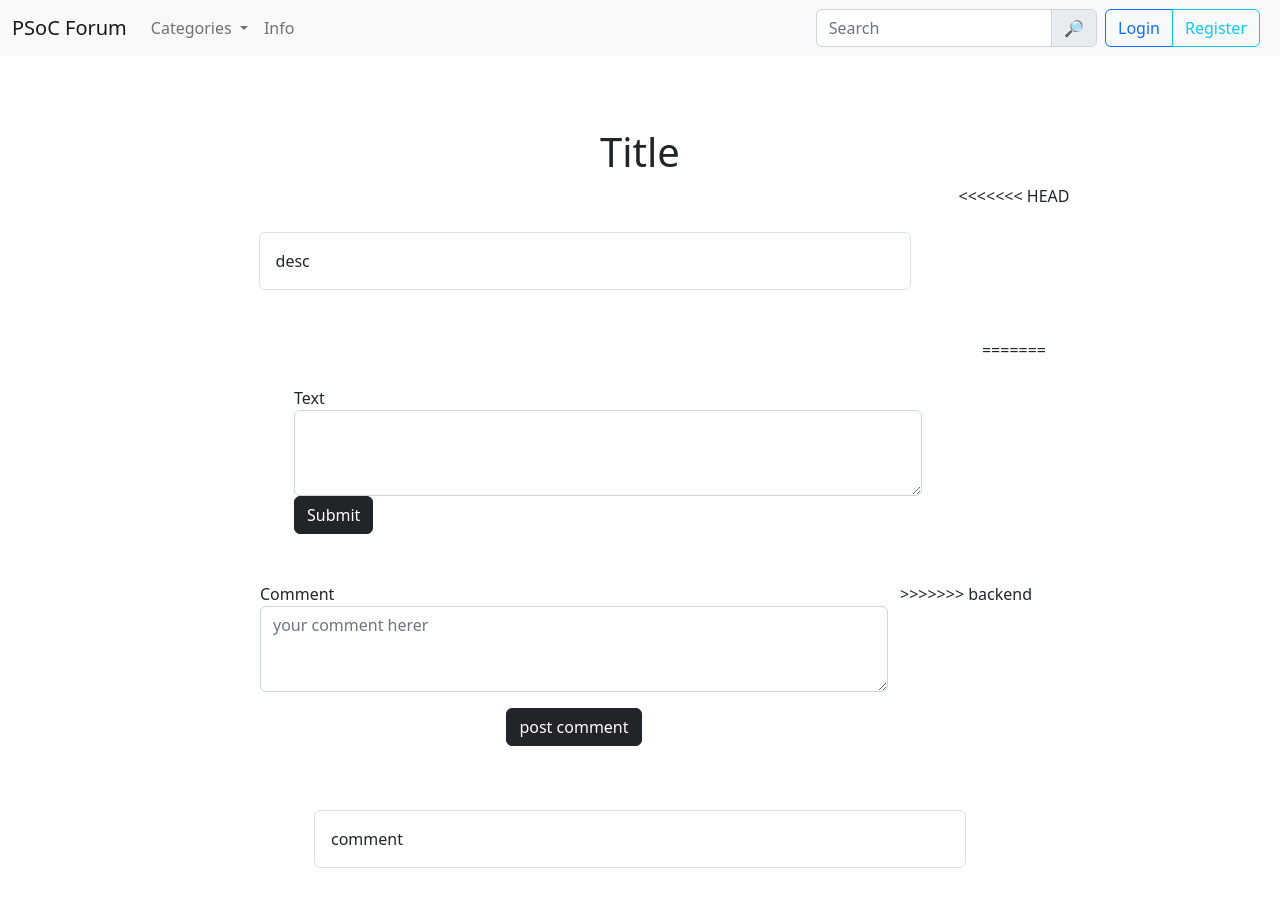
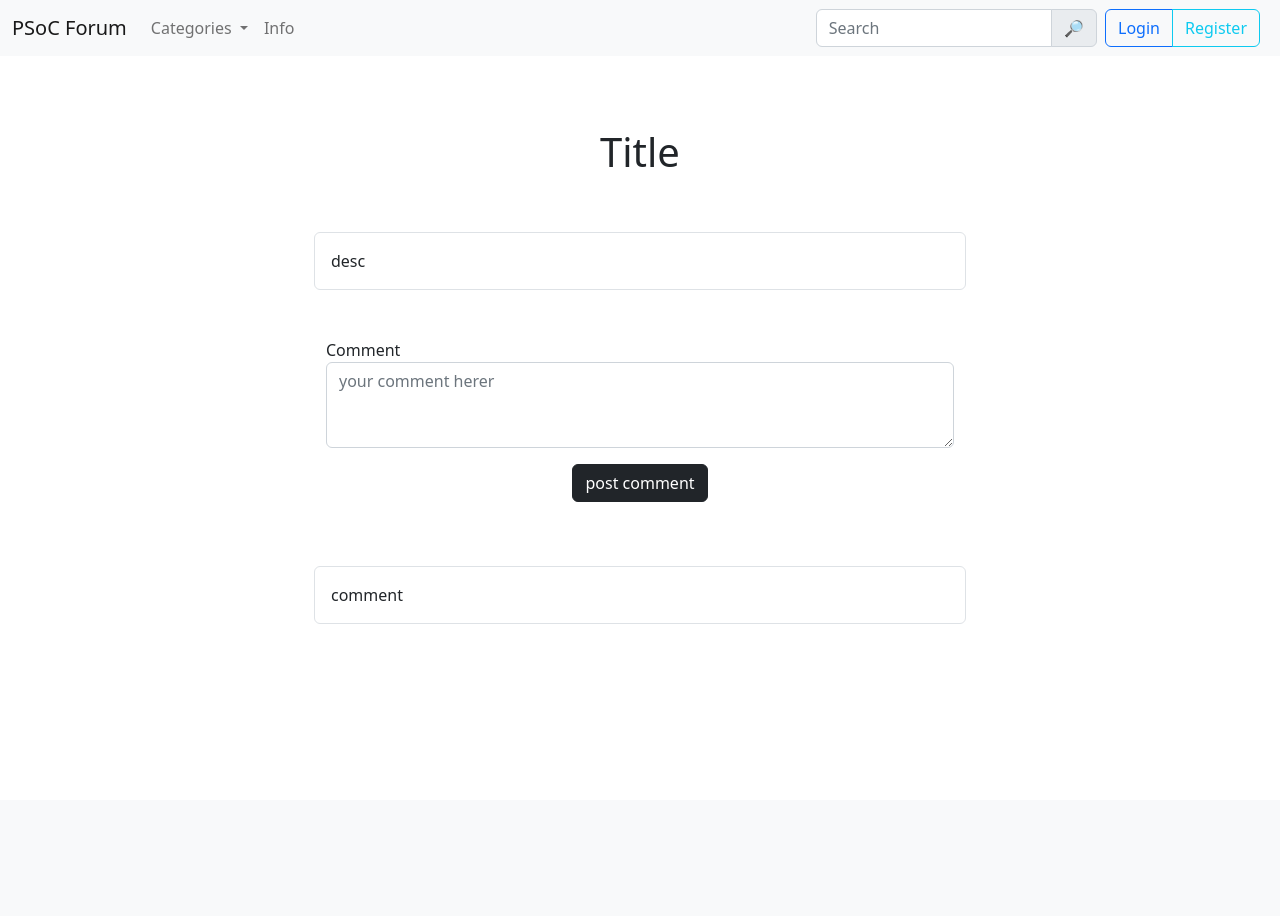
Before and after one commit to amadeus0505/PSoC-Forum, a Flask app: page /post/software/5 in a window 1280 px wide. After the commit the page ends 624 px from the top, so only its background shows below. Run offline with Flask 2, Linux system fonts and the light colour scheme.

Commit message:
merged 2

```diff
--- a/data/hardware/8.json
+++ b/data/hardware/8.json
@@ -1,5 +1 @@
-<<<<<<< HEAD
-{"title": "sdfadf", "desc": "adsf", "id": 8, "author": "Mxtze"}
-=======
 {"title": "sdfadf", "desc": "adsf", "id": 8, "author": "Mxtze", "comments": [{"comment": "dfsdfsdfsdf", "author": "amadeus"}, {"comment": "dfsdfsdfsdffffff", "author": "amadeus"}]}
->>>>>>> backend
--- a/data/software/3.json
+++ b/data/software/3.json
@@ -1,5 +1 @@
-<<<<<<< HEAD
-{"title": "Hallo", "desc": "asfdk\u00f6", "id": 3, "author": "Mxtze"}
-=======
 {"title": "Mein Beitrag", "desc": "Hallo meine Freunde!\r\nDies ist mein erster Post!\r\n\r\nMFG\r\nbreezy", "id": 3, "author": "amadeus", "comments": [{"comment": "Dies ist ein Kommentar", "author": "amadeus"}]}
->>>>>>> backend
--- a/templates/post.j2
+++ b/templates/post.j2
@@ -11,22 +11,6 @@
             desc
         </div>
 
-<<<<<<< HEAD
-        <div class="col-6 m-5 p-3>
-            <form class="row g-3 needs-validation" action="/post" method="POST" novalidate>
-
-                <div class="form-group">
-                    <label for="validationText">Text</label>
-                    <textarea class="form-control" id="validationText" rows="3" required></textarea>
-                </div>
-
-                <div class="col-12">
-                    <button class="btn btn-dark" type="submit">Submit</button>
-                </div>
-            </form>
-        </div>
-=======
-
             <form class="needs-validation col-6" novalidate action="{{ url_for(request.endpoint, **request.view_args) }}/new_comment" method="POST">
                 <div class="form-group">
                     <label for="validationComment">Comment</label>
@@ -36,9 +20,6 @@
                     <button type="submit" class="btn btn-dark">post comment</button>
                 </div>
             </form>
-
->>>>>>> backend
-
         <div class="col-6 border rounded m-5 p-3">
             comment
         </div>
@@ -48,13 +29,8 @@
 
 
     <script>
-<<<<<<< HEAD
-        // Example starter JavaScript for disabling form submissions if there are invalid fields
-        (() => {
-=======
       // Example starter JavaScript for disabling form submissions if there are invalid fields
       (() => {
->>>>>>> backend
         'use strict';
 
         // Fetch all the forms we want to apply custom Bootstrap validation styles to
@@ -62,17 +38,6 @@
 
         // Loop over them and prevent submission
         Array.prototype.slice.call(forms).forEach((form) => {
-<<<<<<< HEAD
-            form.addEventListener('submit', (event) => {
-            if (!form.checkValidity()) {
-                event.preventDefault();
-                event.stopPropagation();
-            }
-            form.classList.add('was-validated');
-            }, false);
-        });
-        })();
-=======
           form.addEventListener('submit', (event) => {
             if (!form.checkValidity()) {
               event.preventDefault();
@@ -82,7 +47,6 @@
           }, false);
         });
       })();
->>>>>>> backend
     </script>
 
 {% endblock %}
```
